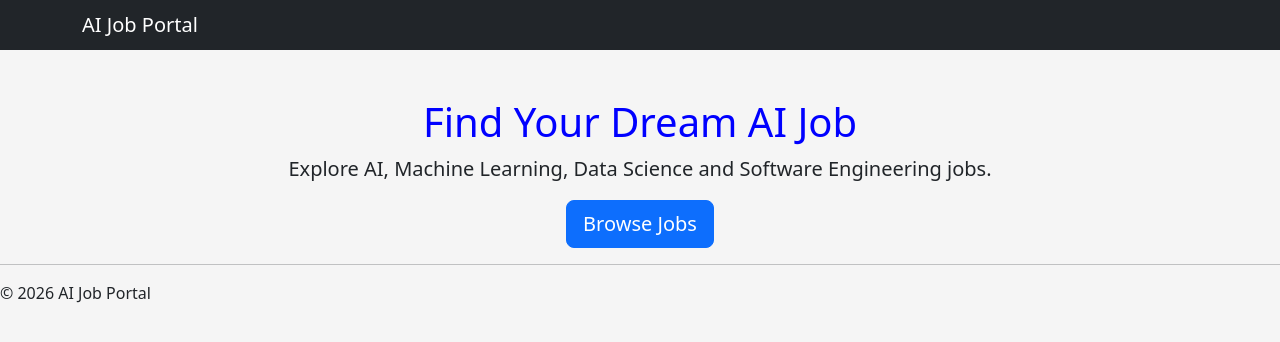
After one commit to Jawahar28/AI-Powered-Job-Portal, a Django app: page /job-portal/ in a window 1280 px wide. The commit adds this page. Shown: the top 342 px of the page. Run offline with Django 5.2, Linux system fonts and the light colour scheme.

Commit message:
BootStrap

```diff
--- a/config/urls.py
+++ b/config/urls.py
@@ -19,5 +19,5 @@ from django.urls import path, include
 
 urlpatterns = [
     path('admin/', admin.site.urls),
-    path('jobs/', include("jobs.urls")),
+    path('job-portal/', include("jobs.urls")),
 ]
--- a/jobs/templates/base.html
+++ b/jobs/templates/base.html
@@ -5,25 +5,35 @@
     <head>
         <title> AI Job Portal </title>
 
-        <link rel="stylesheet" href = "{% static 'jobs/style.css' %}">
+        <!-- Bootstrap CSS -->
+        <link
+            href = "https://cdn.jsdelivr.net/npm/bootstrap@5.3.7/dist/css/bootstrap.min.css"
+            rel="stylesheet">
+
+        <!-- Our Own CSS -->
+        <link
+            rel="stylesheet"
+            href = "{% static 'jobs/style.css' %}">
+
 
     </head>
     <body>
-        <h1> 🚀 AI Job Portal </h1>
-
-        <hr>
+        <nav class="navbar navbar-dark bg-dark">
+            <div class = "container">
+                <span class = "navbar-brand mb-0 h1">
+                    AI Job Portal
+                </span>
+            </div>
+        </nav>
 
         {% block content %}
 
         {% endblock %}
 
-    </hr>
-
     <hr>
     <footer>
         © 2026 AI Job Portal
     </footer>
-</hr>
 
 </body>
 </html>
--- /dev/null
+++ b/jobs/templates/jobs/home.html
@@ -0,0 +1,23 @@
+{% extends 'base.html' %}
+
+{% block content %}
+
+<div class="container mt-5">
+
+    <div class="text-center">
+
+        <h1>Find Your Dream AI Job</h1>
+
+        <p class="lead">
+            Explore AI, Machine Learning, Data Science and Software Engineering jobs.
+        </p>
+
+        <a href="{% url 'job_list' %}" class="btn btn-primary btn-lg">
+            Browse Jobs
+        </a>
+
+    </div>
+
+</div>
+
+{% endblock %}
--- a/jobs/urls.py
+++ b/jobs/urls.py
@@ -2,5 +2,6 @@ from django.urls import path
 from . import views
 
 urlpatterns = [
-    path("", views.job_list, name='job_list'),
+    path("", views.home, name='home'),
+    path("list/", views.job_list, name='job_list'),
 ]
--- a/jobs/views.py
+++ b/jobs/views.py
@@ -3,6 +3,10 @@ from django.http import HttpResponse
 from .models import Job
 
 # Create your views here.
+def home(request):
+    return render(request, 'jobs/home.html')
+
+
 def job_list(request):
     # return HttpResponse("Welcome to AI-Powered Job Portal")
     jobs = Job.objects.all()
```
Also changed, not shown: jobs/templates/jobs/job_list.html (+33 -9 lines).
